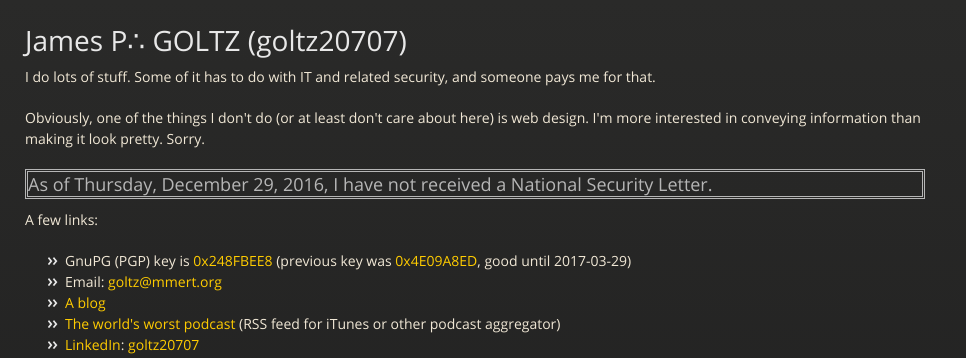
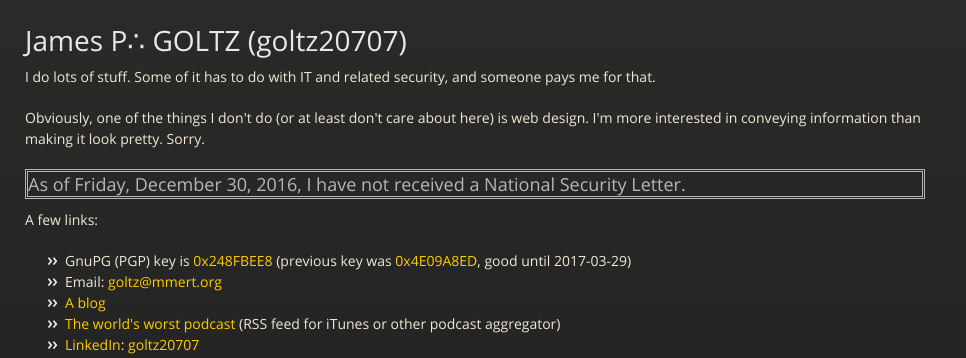
Before and after one commit to goltz20707/goltz20707.github.io, a Jekyll site: the page built from index.html, in a window 1280 px wide. Shown: the top 358 px of the page, without its empty margins (0-966 px from the left). Built offline with Jekyll 4.4.1, drawn with Linux system fonts in a browser that asks for light colours.

Commit message:
Update nsl.html

```diff
--- a/_includes/nsl.html
+++ b/_includes/nsl.html
@@ -3,6 +3,6 @@ date '+%A, %B %e, %Y,'
  -->
 <h3 style="border: double">As of
 
-Thursday, December 29, 2016,
+Friday, December 30, 2016,
 
 I have not received a National Security Letter.</h3>
```
